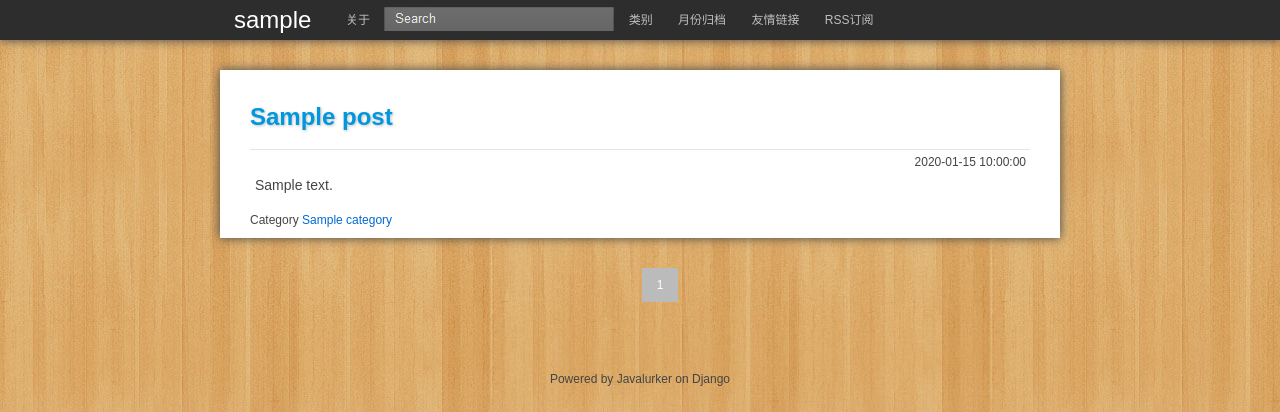
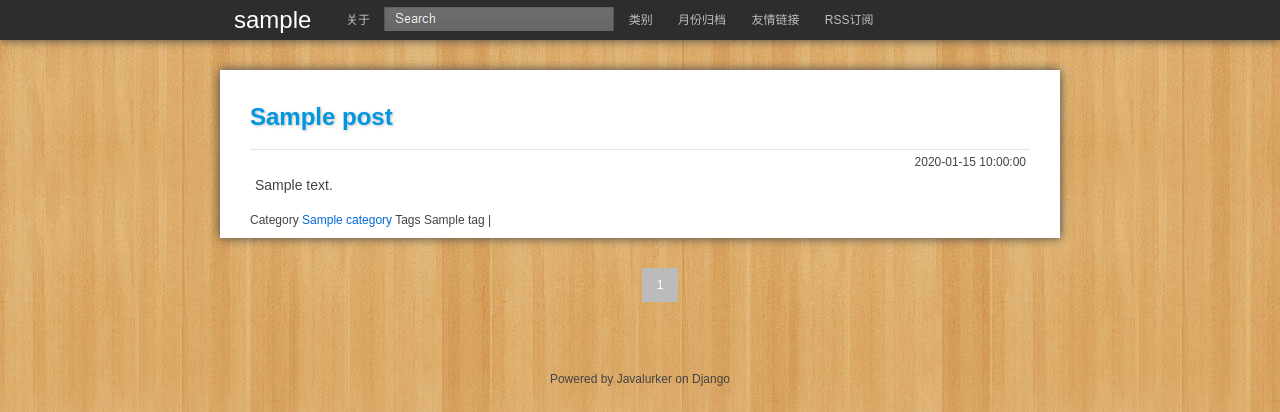
Before and after one commit to javalurker/blogango, a Python web app: template blogango/templates/index.html in a window 1280 px wide. Shown: the top 412 px of the page. Run offline with Jinja, Linux system fonts and the light colour scheme; the template is opened without the code that fills it: most values are stand-ins (such as "Sample title", 1, 10 or a date in 2020); some libraries are stand-ins or nearby versions.

Commit message:
Signed-off-by: javalurker <javalurker@163.com>

```diff
--- a/blogango/templates/index.html
+++ b/blogango/templates/index.html
@@ -2,7 +2,7 @@
 {% block content %}
 {% from "macros.html" import render_post,render_pages,render_pages_category,render_pages_date %}
 {% for post in list_posts %}
-{{ render_post(blogerinfo.username,post.id,post.title,post.create_date,post.content,post.category,loop.index) }}
+{{ render_post(blogerinfo.username,post.id,post.title,post.create_date,post.content,post.category,post.tags,loop.index) }}
 {% endfor %}
 <div class="pages">
 {% if _category %}
--- a/blogango/templates/macros.html
+++ b/blogango/templates/macros.html
@@ -1,17 +1,17 @@
-{% macro render_post(username, id, title, create_date, content, category=None,divid=1) %}
+{% macro render_post(username, id, title, create_date, content, category=None, tags=None, divid=1) %}
 <div id='{{ divid }}' class="article shadow">
 <div class="title"><a href="/blog/{{ username }}/a/{{ id }}">{{ title }}</a></div>
 <div class="postdate">{{ create_date }}</div>
 <div class="content">{{ content|safe }}</div>
-<div class="bottom">Category {% if category %}<a href="/blog/{{ username }}/t/{{ category }}/1">{{ category }}</a>{% endif %}</div>
+<div class="bottom">Category {% if category %}<a href="/blog/{{ username }}/t/{{ category }}/1">{{ category }}</a>{% endif %} Tags {% for tag in tags.all() %}{{ tag.name }} | {% endfor %}</div>
 </div>
 {% endmacro %}
-{% macro render_post_com(username, id, title, create_date, content, category=None) %}
+{% macro render_post_com(username, id, title, create_date, content, category=None, tags=None) %}
 <div class="article shadow">
 <div class="title"><a href="/blog/{{ username }}/a/{{ id }}">{{ title }}</a></div>
 <div class="postdate">{{ create_date }}</div>
 <div class="content">{{ content|safe }}</div>
-<div class="bottom">Category {% if category %}<a href="/blog/{{ username }}/t/{{ category }}/1">{{ category }}</a>{% endif %}</div>
+<div class="bottom">Category {% if category %}<a href="/blog/{{ username }}/t/{{ category }}/1">{{ category }}</a>{% endif %} Tags {% for tag in tags.all() %}{{ tag.name }} | {% endfor %}</div>
 <!-- Duoshuo Comment BEGIN -->
 <div class="ds-thread" data-thread-key="0" data-title="{{ title }}"></div>
 <script type="text/javascript">
--- a/blogango/templates/post_detail.html
+++ b/blogango/templates/post_detail.html
@@ -1,5 +1,5 @@
 {% extends "base.html" %}
 {% block content %}
 {% from "macros.html" import render_post_com %}
-{{ render_post_com(bloger_name,post.id,post.title,post.create_date,post.content,post.category) }}
+{{ render_post_com(bloger_name,post.id,post.title,post.create_date,post.content,post.category,post.tags) }}
 {% endblock %}
```
